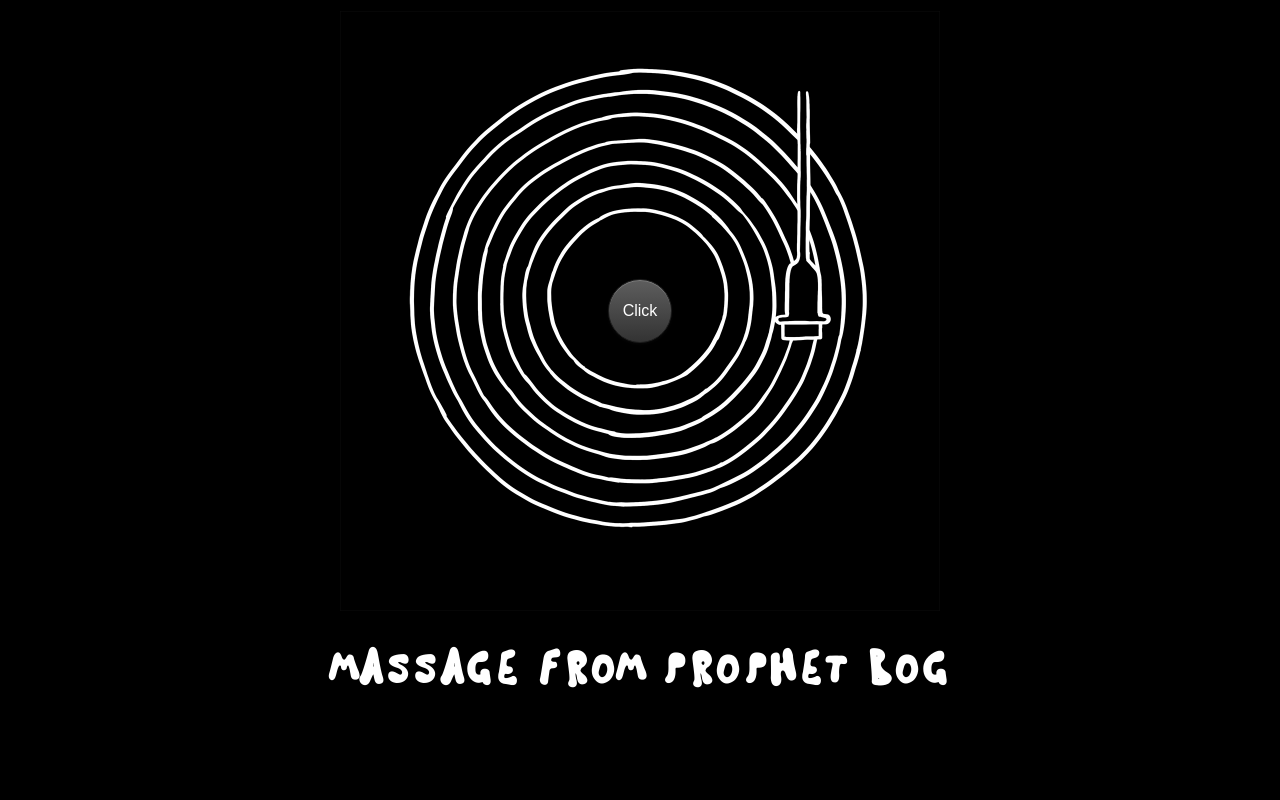
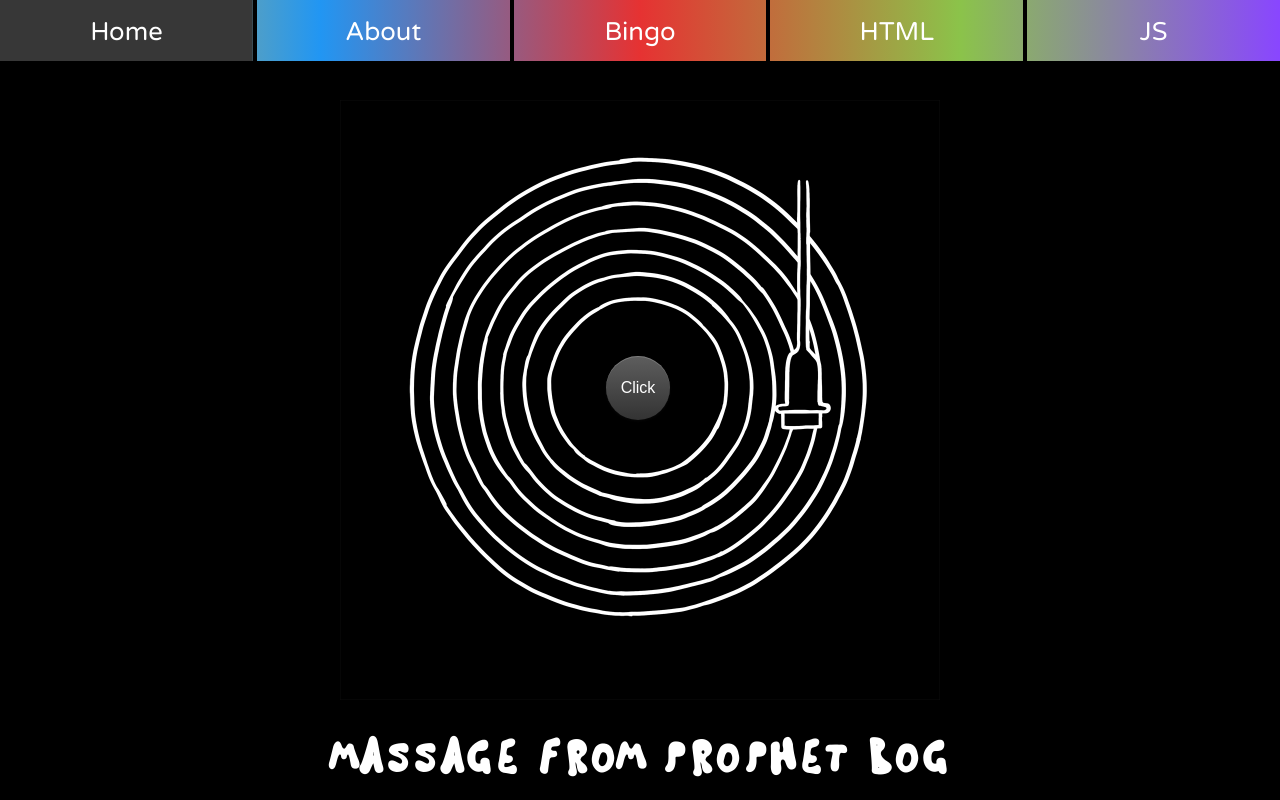
Before and after one commit to Vicky1756/vicky-recap, a React (Create React App) app: page / in a window 1280 px wide. Shown: the top 800 px of the page. Built offline with nearby package versions, Linux system fonts and the light colour scheme.

Commit message:
Add navbar

```diff
--- a/src/Components/About/About.js
+++ b/src/Components/About/About.js
@@ -42,7 +42,7 @@ function About() {
   };
 
   return (
-    <div>
+    <div id="about">
       <h1 className="about-content">Letter to you</h1>
       <div className="letter">
         <h1>Dear Boom</h1>
--- a/src/Components/Bingo/Bingo.css
+++ b/src/Components/Bingo/Bingo.css
@@ -87,22 +87,19 @@ body {
     -webkit-tap-highlight-color: transparent;
 }
 
-.clearfix::before,
-.clearfix::after {
+.bingo::before,
+.bingo::after {
     content: '';
     display: table;
     clear: both;
 }
 
-/* Updated CSS */
 .new-game {
     margin: 1em 0 1em;
     background-color: #ff4f42;
     border: 2px solid #422800;
     border-radius: 15px;
-    /* Reduced border-radius */
     box-shadow: 4px 4px 0 #422800;
-    /* Modified box-shadow */
     color: #fff;
     cursor: pointer;
     display: inline-block;
@@ -122,7 +119,6 @@ body {
 
 .new-game:active {
     box-shadow: 2px 2px 0 #422800;
-    /* Adjusted box-shadow */
     transform: translate(2px, 2px);
 }
 
@@ -152,7 +148,6 @@ body {
     align-items: center;
     margin-top: 20px;
     margin-left: 20px;
-    /* optional: adds some space between the buttons */
 }
 
 .pop-btn {
@@ -183,7 +178,6 @@ body {
     height: 100vh;
     top: 0;
     left: 0;
-    /* background-color: rgba(0, 0, 0, 0.8); */
     z-index: 2;
     visibility: hidden;
     opacity: 0;
--- a/src/Components/Bingo/Bingo.js
+++ b/src/Components/Bingo/Bingo.js
@@ -123,7 +123,7 @@ function Bingo() {
   }
 
   return (
-    <div className="card clearfix">
+    <div className="bingo" id="bingo">
       <h1 className="board-heading">2023 BINGO</h1>
       <Board squares={squares} onClick={(i) => handleClick(i)} />
       <button className="new-game" onClick={newGame}>
--- a/src/Components/Home/Home.css
+++ b/src/Components/Home/Home.css
@@ -2,9 +2,9 @@
   width: 600px;
   height: 600px;
   position: center;
+  padding-top: 100px;
 
 }
-
 .home-section {
   z-index: -2;
   background-color: #000;
@@ -19,7 +19,7 @@
   font-size: 20px;
   letter-spacing: 0.1em;
   line-height: 200%;
-  padding-top: 11px;
+  /* padding-top: 11px; */
 }
 
 .img_container {
@@ -53,6 +53,15 @@
 }
 
 .buttonDark {
+  position: absolute;
+  top: 40%;
+  left: 10%;
+  transform: translate(-50%, -50%);
+  color: #FFF;
+  font-size: 16px;
+  display: inline-block;
+  border: none;
+  outline: none;
   background: linear-gradient(#737373, #333333);
   background-size: auto 150%;
   background-position: 0 100%;
--- a/src/Components/Home/Home.js
+++ b/src/Components/Home/Home.js
@@ -5,6 +5,7 @@ import "./Home.css";
 import { Container, Row, Col } from "react-bootstrap";
 import About from "../About/About";
 import Bingo from "../Bingo/Bingo";
+import Navbar from "./Navbar/Navbar";
 
 function Home() {
   const [showPopup, setShowPopup] = useState(false);
@@ -15,6 +16,7 @@ function Home() {
 
   return (
     <section>
+       <Navbar />
       <Container fluid className="home-section" id="home">
         <Container className="home-content">
           <div className="img_container">
--- /dev/null
+++ b/src/Components/Home/Navbar/Navbar.css
@@ -0,0 +1,134 @@
+@import url('https://fonts.googleapis.com/css2?family=Varela+Round&display=swap');
+
+:root {
+  --black: #373737;
+  --sect1: #ffc023;
+  --sect2: #2196F3;
+  --sect3: #e63232;
+  --sect4: #8BC34A;
+  --sect5: #8946ff;
+}
+html {
+  scroll-behavior: smooth;
+}
+
+.navbar-body {
+  margin: 0;
+  padding: 0;
+  transition: all 0.5s ease 0s;
+  font-family: 'Varela Round', cursive;
+}
+
+.navbar-body:after {
+  position: fixed;
+  bottom: 0;
+  width: 100%;
+  text-align: center;
+  color: var(--black);
+  font-size: 1rem;
+  padding: 20px 0;
+}
+.navbar-hidden {
+  opacity: 0;
+  visibility: hidden;
+  transform: translateY(-100%);
+}
+header {
+  width: 100%;
+}
+
+nav {
+  z-index: 1000;
+  top: 0;
+  left: 0;
+  position: fixed;
+  width: 100%;
+  height: 65px;
+  background: linear-gradient(90deg, var(--sect1), var(--sect2), var(--sect3), var(--sect4), var(--sect5));
+  text-align: center;
+  display: flex;
+  transition: all 0.5s ease 0s;
+}
+
+
+nav a {
+  color: #fff;
+  text-decoration: none;
+  padding: 16px 10px;
+  position: relative;
+  z-index: 1;
+  width: 100%;
+  font-size: 1.6rem;
+  border: 2px solid #000;
+  border-top-width: 0px;
+  border-bottom-width: 4px;
+}
+
+nav a:first-child {
+  border-left-width: 0;
+}
+
+nav a:last-child {
+  border-right-width: 0;
+}
+
+nav a:hover {
+  /* background: linear-gradient(90deg, var(--sect1), var(--sect2), var(--sect3), var(--sect4), var(--sect5)); */
+  background: linear-gradient(90deg, var(--clr) 0 50%, var(--black) 0 100%);
+  background-size: 200%;
+  background-position: 100% 0;
+  animation: colorize 0.5s ease 0s;
+  animation-fill-mode: forwards;
+  transition: all 0.5s ease 0s;
+}
+
+@keyframes colorize {
+  100% {
+    background-position: 0 0;
+  }
+}
+
+nav a:nth-child(1):hover {
+  --clr: var(--sect1);
+}
+
+nav a:nth-child(2):hover {
+  --clr: var(--sect2);
+}
+
+nav a:nth-child(3):hover {
+  --clr: var(--sect3);
+}
+
+nav a:nth-child(4):hover {
+  --clr: var(--sect4);
+}
+
+nav a:nth-child(5):hover {
+  --clr: var(--sect5);
+}
+
+nav:after {
+  content: "";
+  position: absolute;
+  bottom: 0;
+  left: 0;
+  width: 20vw;
+  width: 20%;
+  height: 100%;
+  z-index: -1;
+  background: linear-gradient(90deg, var(--clr) 0 50%, var(--black) 0 100%);
+  animation: progress linear;
+  animation-timeline: scroll(root);
+}
+
+@keyframes progress {
+  100% {
+    width: 100%;
+  }
+}
+
+@media screen and (max-width: 580px) {
+	nav a { font-size: 1.25rem; line-height: 2rem; }
+	.scroller:after { content: "";}
+}
--- /dev/null
+++ b/src/Components/Home/Navbar/Navbar.js
@@ -0,0 +1,77 @@
+import React, { useEffect, useRef } from "react";
+import "./Navbar.css";
+
+function Navbar() {
+  const navbarRef = useRef(null);
+
+  useEffect(() => {
+    const navbar = navbarRef.current;
+    const sections = document.querySelectorAll(".sections section");
+
+    const toggleNavbarVisibility = () => {
+      if (window.scrollY > 0) {
+        navbar.classList.add("navbar-hidden");
+      } else {
+        navbar.classList.remove("navbar-hidden");
+      }
+    };
+
+    const handleNavClick = (event) => {
+      event.preventDefault();
+      const targetSectionId = event.target.getAttribute("href").substring(1);
+      const targetSection = document.getElementById(targetSectionId);
+
+      if (targetSectionId !== "home") {
+        navbar.classList.add("navbar-hidden");
+      }
+
+      window.scrollTo({
+        top: targetSection.offsetTop ,
+        behavior: "smooth",
+      });
+    };
+
+    window.addEventListener("scroll", toggleNavbarVisibility);
+
+    document.querySelectorAll("nav a").forEach(function (link) {
+      link.addEventListener("click", handleNavClick);
+    });
+
+    sections.forEach(function (section) {
+      const observer = new IntersectionObserver(function (entries) {
+        entries.forEach(function (entry) {
+          if (entry.isIntersecting) {
+            window.location.hash = "#" + entry.target.id;
+          }
+        });
+      });
+
+      observer.observe(section);
+    });
+
+    return () => {
+      window.removeEventListener("scroll", toggleNavbarVisibility);
+      document.querySelectorAll("nav a").forEach(function (link) {
+        link.removeEventListener("click", handleNavClick);
+      });
+    };
+  }, []);
+
+  return (
+    <header className="navbar-body" ref={navbarRef}>
+      <nav>
+        <a href="#home">Home</a>
+        <a href="#about">About</a>
+        <a href="#bingo">Bingo</a>
+        <a href="#html">HTML</a>
+        <a href="#js">JS</a>
+      </nav>
+      <div className="scroller">
+        <span></span>
+        <span></span>
+      </div>
+    </header>
+  );
+}
+
+export default Navbar;
```
